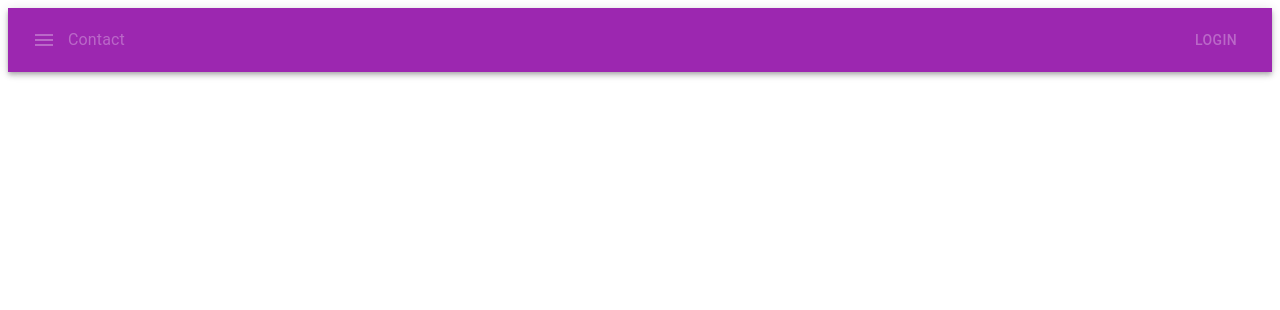
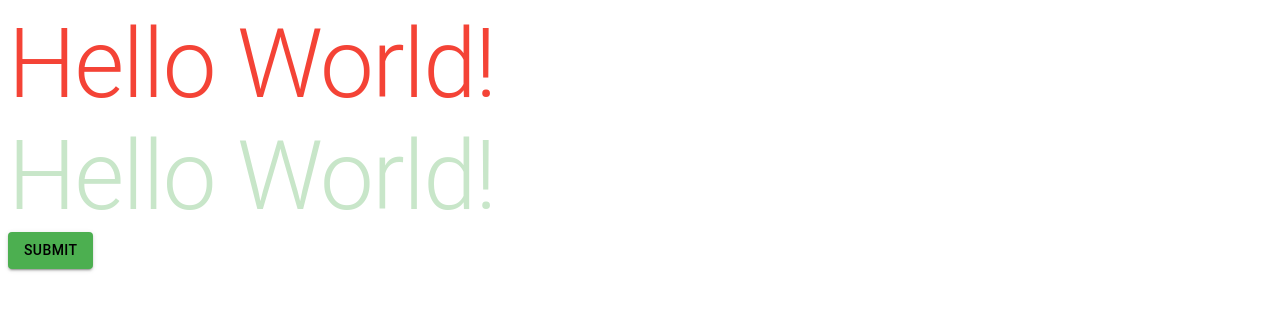
Before and after one commit to Sizzlesina/MUI_course, a React (Vite) app in the folder mui-tutorial/: page / in a window 1280 px wide. Shown: the top 310 px of the page. Built offline with nearby package versions, Linux system fonts and the light colour scheme.

Commit message:
Theming added

```diff
--- a/mui-tutorial/src/App.jsx
+++ b/mui-tutorial/src/App.jsx
@@ -17,6 +17,7 @@
 import LayoutAccordion from "./layouts/LayoutAccordion";
 import LayoutAppbar from "./layouts/LayoutAppbar";
 import LayoutComponentCard from "./layouts/LayoutComponentCard";
+import Theming from "./theming/Theming";
 
 function App() {
   return (
@@ -37,7 +38,8 @@ function App() {
       {/* <LayoutResponsive /> */}
       {/* <LayoutComponentCard /> */}
       {/* <LayoutAccordion /> */}
-      <LayoutAppbar />
+      {/* <LayoutAppbar /> */}
+      <Theming />
     </div>
   );
 }
--- /dev/null
+++ b/mui-tutorial/src/theming/Theming.jsx
@@ -0,0 +1,51 @@
+/** @format */
+
+import { Button, ThemeProvider, Typography, createTheme } from "@mui/material";
+import { green, red } from "@mui/material/colors";
+
+const theme = createTheme({
+  palette: {
+    primary: {
+      main: red[500],
+    },
+    color1: {
+      main: green[500],
+      preferance: green[100],
+    },
+  },
+  typography: {
+    // fontSize: 30,
+    h1: {
+      // fontSize: "1rem",
+      fontSize: "6rem", // main value
+      // fontFamily: "sans-serif",
+    },
+  },
+  components: {
+    MuiButton: {
+      defaultProps: {
+        disableRipple: true,
+        variant: "contained",
+        color: "color1",
+      },
+    },
+  },
+});
+
+function Theming() {
+  return (
+    <ThemeProvider theme={theme}>
+      <div>
+        <Typography variant='h1' color={"primary"}>
+          Hello World!
+        </Typography>
+        <Typography variant='h1' color={"color1.preferance"}>
+          Hello World!
+        </Typography>
+        <Button>Submit</Button>
+      </div>
+    </ThemeProvider>
+  );
+}
+
+export default Theming;
```
Also changed, not shown: 1 other file (tests, documents, lock files or other folders).
